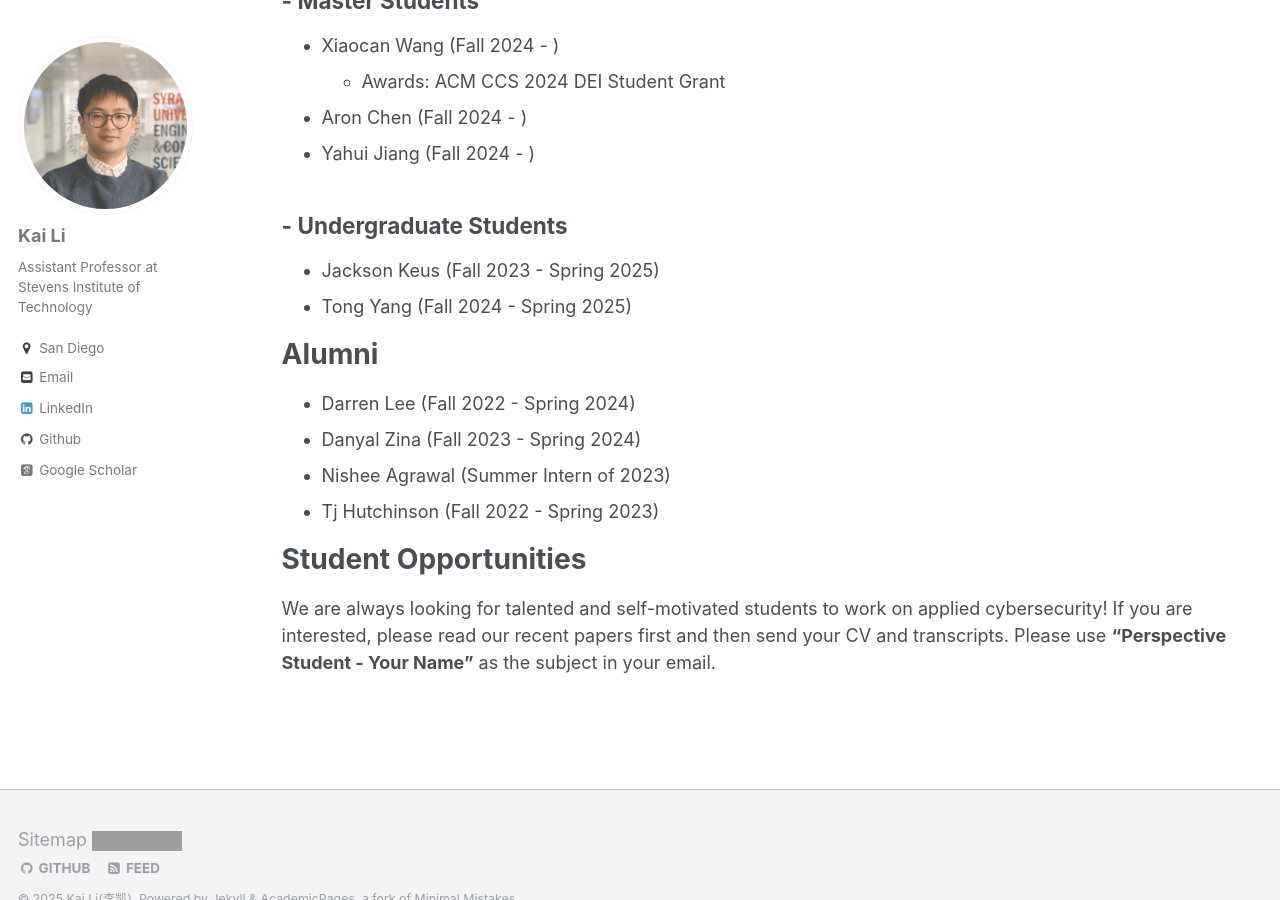
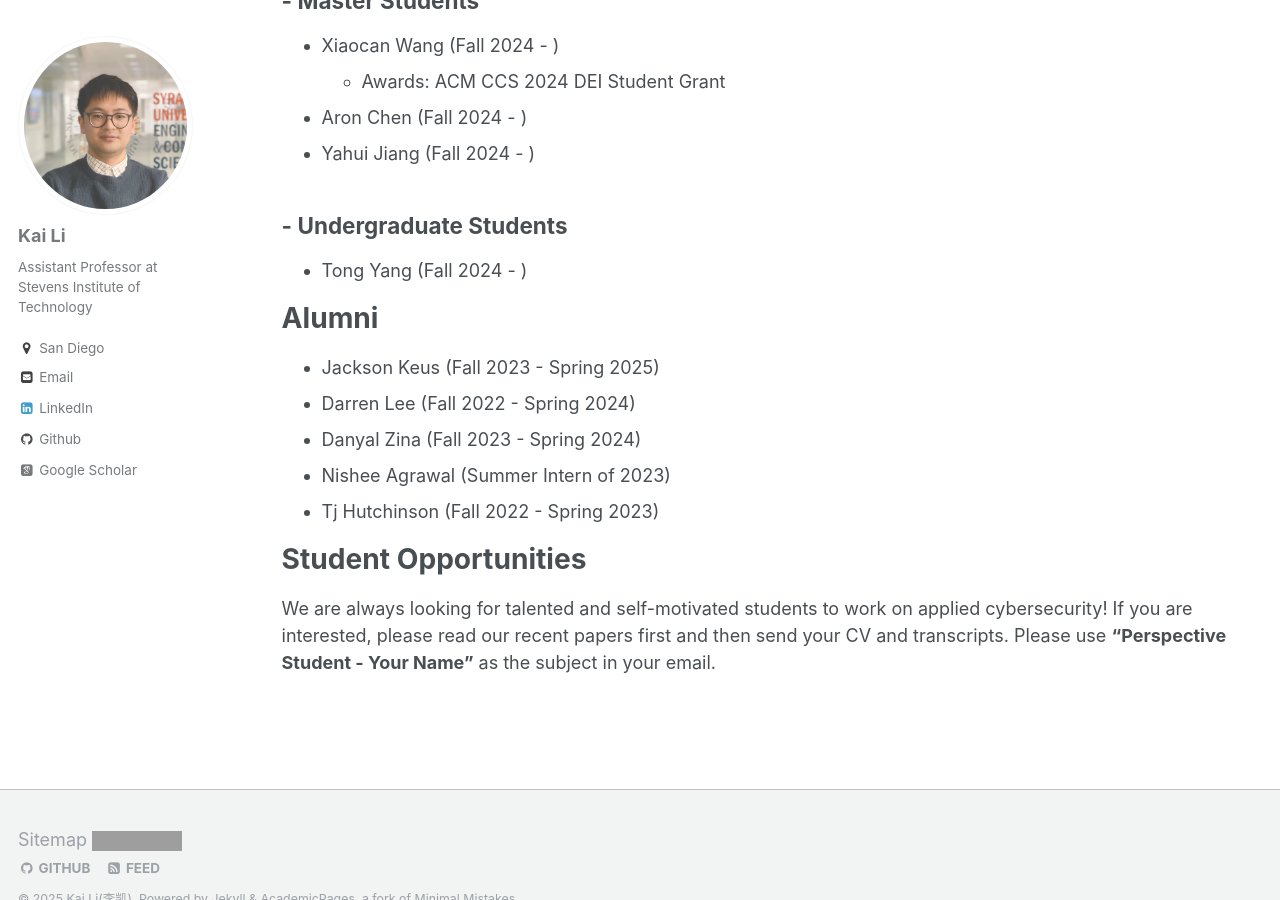
Before and after one commit to likai1993/likai1993.github.io, a Jekyll site: the page built from _pages/lab.md, in a window 1280 px wide and 900 px high, scrolled down 542 px. Built offline with Jekyll 4.4.1, drawn with Linux system fonts in a browser that asks for light colours; some web fonts are replaced; grey boxes are pictures that could not be loaded.

Commit message:
Update lab.md

```diff
--- a/_pages/lab.md
+++ b/_pages/lab.md
@@ -32,8 +32,7 @@ Current Members
 
 \- Undergraduate Students
 ----
-* Jackson Keus (Fall 2023 - Spring 2025)
-* Tong Yang (Fall 2024 - Spring 2025)
+* Tong Yang (Fall 2024 - )
 
 
 <!--
```
Also changed, not shown: other parts of _pages/lab.md (+1 -1 lines).
